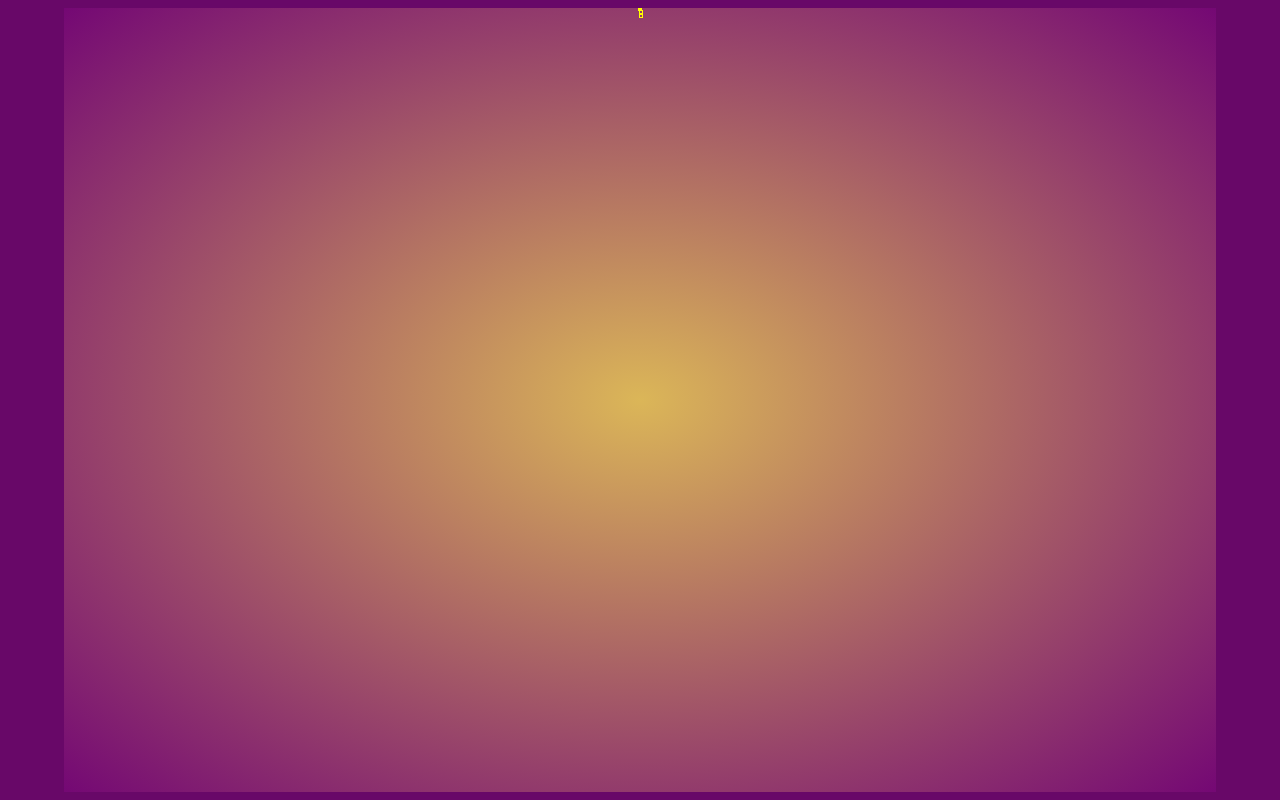
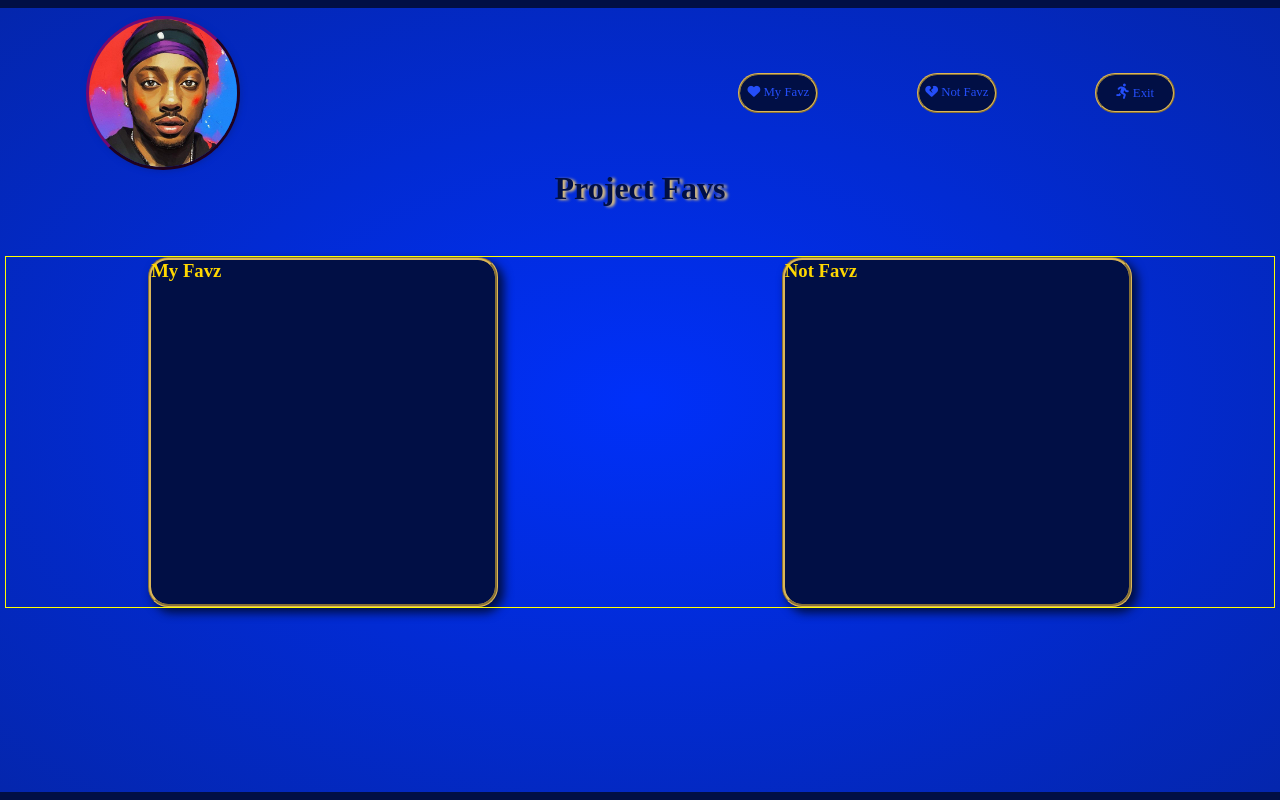
Before and after one commit to CalCodez/My-Favz, a plain HTML site: page index.html in a window 1280 px wide. Drawn offline with Linux system fonts and the light colour scheme.

Commit message:
working card section

```diff
--- a/css/defaults.css
+++ b/css/defaults.css
@@ -27,16 +27,17 @@ html {
 	justify-content: center;
 	align-items: center;
 	padding: 8px;
-	background-color: var(--royal-dark);
+	background-color: var(--blue-super-dark);
 }
 
 body {
 	display: flex;
 	flex-direction: column;
-	background: radial-gradient(var(--gold-main), var(--royal-main));
+	background: radial-gradient(var(--blue-main), var(--blue-dark));
 	justify-content: center;
 	align-items: center;
-	width: 90vw;
+	width: 99vw;
+	padding: 8px;
 }
 
 .container {
@@ -44,17 +45,34 @@ body {
 	box-sizing: border-box;
 }
 
-.wrapper {
-	width: 100%;
-	height: 50%;
-	border: 1px solid yellow;
-}
-
 a,
 li {
 	text-decoration: none;
+	list-style: none;
+}
+
+.btn {
+	display: flex;
+	box-sizing: border-box;
+	place-content: center;
+	place-items: center;
+	width: 80px;
+	height: 40px;
+	border-radius: 20px;
+	border: 2px ridge var(--gold-main);
+	background-color: var(--blue-super-dark);
+}
+
+.btn a {
+	color: var(--blue-light);
+	font-size: 0.8em;
+}
+
+.btn a .fa-person-running {
+	font-size: 1.2em;
 }
 
 h1 {
-	color: red;
+	color: var(--blue-super-dark);
+	text-shadow: 3px 1px 3px var(--gold-light);
 }
--- a/css/styles.css
+++ b/css/styles.css
@@ -1,3 +1,53 @@
-h2 {
-	color: green;
+.header-container {
+	display: flex;
+	width: 100%;
+	height: 20%;
+	justify-content: space-around;
 }
+
+.image-container {
+	height: 100%;
+	width: 50%;
+	object-fit: fill;
+}
+
+.image-container img {
+	object-fit: fill;
+	border-radius: 50%;
+	border: 3px outset var(--royal-main);
+	box-shadow: 1px 1px 5px 1px var(--blue-dark);
+	margin-left: 80px;
+}
+
+.nav-bar-container {
+	display: flex;
+	justify-content: space-evenly;
+	align-items: center;
+	width: 50%;
+}
+
+.title-container {
+	width: 100%;
+	display: flex;
+	height: 10%;
+}
+
+.card-section {
+	display: flex;
+	flex-wrap: wrap;
+	justify-content: space-around;
+	align-items: center;
+	outline: 1px solid yellow;
+	width: 100%;
+	height: auto;
+	margin: 50px 0;
+}
+
+.card-section .container {
+	width: 350px;
+	height: 350;
+	border: 3px groove var(--gold-main);
+	border-radius: 20px;
+	background-color: var(--blue-super-dark);
+	box-shadow: 5px 5px 10px 1px var(--blue-super-dark);
+}
--- a/index.html
+++ b/index.html
@@ -14,19 +14,41 @@
   </head>
 
   <body>
+    <div class="container header-container">
+      <div class="container image-container">
+        <img src="./assets/images/Calvin_art_img.jpg" alt="Calvin Colbert Arts Image">
+      </div>
+      <div class="container nav-bar-container">
 
-    <div class="container">
-      <div class="wrapper"></div>
-      <div class="wrapper"></div>
-
+        <li class="btn"><a href="#"><i class="fa-solid fa-heart"></i> My Favz</a></li>
+        <li class="btn"><a href="#"><i class="fa-solid fa-heart-crack"></i> Not Favz</a></li>
+        <li class="btn"><a href="#"><i class="fa-solid fa-person-running"></i>
+            Exit</a></li>
+      </div>
     </div>
 
+    <div class="container title-contianer">
+      <h1>Project Favs</h1>
+    </div>
 
+    <section class="card-section">
+      <div class="container ">
+        <div class="fav-container"></div>
+        <div class="card-title-container">
+          <h3>My Favz</h3>
+        </div>
+      </div>
+      <div class="container">
+        <div class="not-fav-container"></div>
+        <div class="card-title-container">
+          <h3>Not Favz</h3>
 
-    <div class="container-reg">
-      <div class="wrapper"></div>
-      <div class="wrapper"></div>
-    </div>
+        </div>
+
+      </div>
+
+    </section>
+
 
 
 
```
